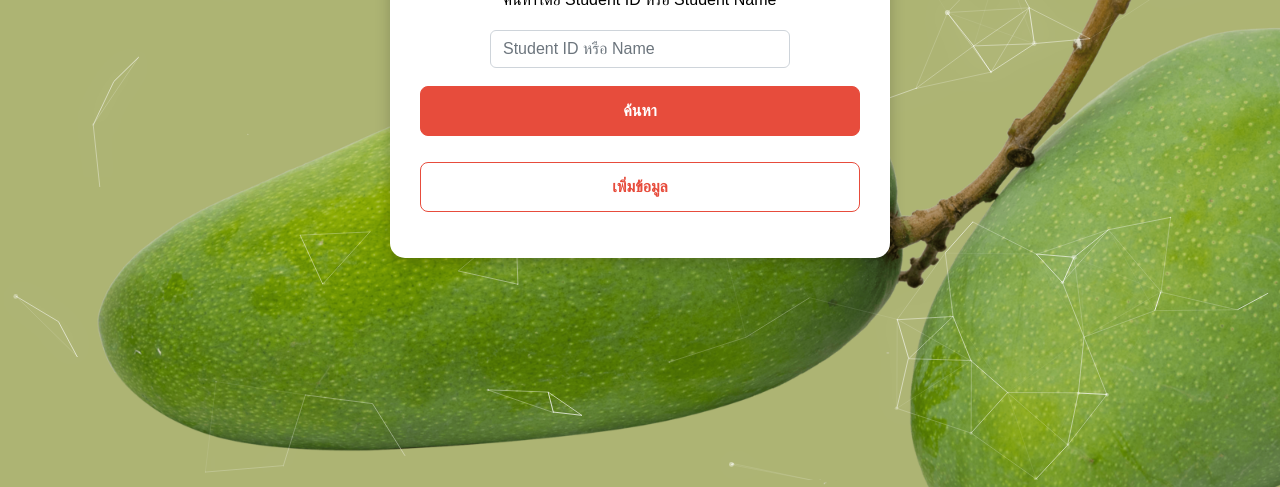
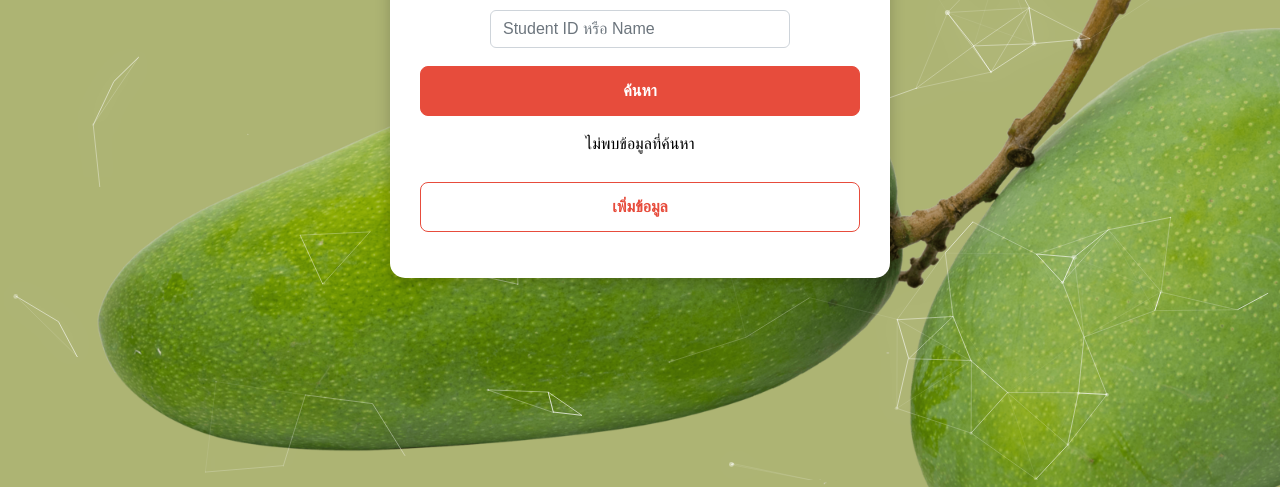
Before and after one commit to BunnyBubui/mangoes, a plain HTML site: page web api/index.html in a window 1280 px wide. Both pictures are taken after a click on the button "ค้นหา". Shown: the part 320-807 px from the top of the page. Drawn offline with nearby package versions, Linux system fonts and the light colour scheme; no server answers; animation ran at ten frames a second; a web font is replaced by a local one.

Commit message:
Update index.html

```diff
--- a/web api/index.html
+++ b/web api/index.html
@@ -299,8 +299,8 @@
             <button class="btn btn-primary mt-2" onclick="searchItem()">ค้นหา</button>
         </div>
 
-        <!-- Display Items -->
-        <div id="items-container"></div>
+        <!-- Display Item -->
+        <div id="item-container"></div>
 
         <!-- Add Item Form -->
         <div class="mb-3">
@@ -311,31 +311,41 @@
             <input type="number" id="addId" class="form-control mt-2" placeholder="Student ID" />
             <button class="btn btn-primary mt-2" onclick="addItem()">เพิ่ม</button>
         </div>
+
+        <!-- Edit Form -->
+        <div id="editForm" style="display: none;">
+            <h3>แก้ไขข้อมูล</h3>
+            <input type="text" id="editName" class="form-control" placeholder="Student Name" />
+            <input type="number" id="editId" class="form-control mt-2" placeholder="Student ID" />
+            <button class="btn btn-warning mt-2" onclick="saveEditItem()">บันทึกการแก้ไข</button>
+            <button class="btn btn-secondary mt-2" onclick="cancelEdit()">ยกเลิก</button>
+        </div>
     </div>
 
 
     <script>
         let items = [];
+        let currentItem = null; // To store the current item for edit
 
+        // Fetch items from the server
         async function fetchItems() {
             try {
                 let response = await fetch("http://localhost:3000/items");
                 let data = await response.json();
                 items = data;
-                displayItems(items);
             } catch (error) {
                 console.error("Error fetching items:", error);
             }
         }
 
-        function displayItems(items) {
-            const container = document.getElementById('items-container');
-            container.innerHTML = '';
+        // Display a single item
+        function displayItem(item) {
+            const container = document.getElementById('item-container');
+            container.innerHTML = ''; // Clear previous results
 
-            items.forEach(item => {
+            if (item) {
                 const itemDiv = document.createElement('div');
                 itemDiv.classList.add('item');
-
                 itemDiv.innerHTML = `
                     <div class="d-flex justify-content-between">
                         <span>ชื่อ: ${item.name}</span>
@@ -344,24 +354,26 @@
                     <button class="btn btn-outline-light" onclick="editItem(${item.id})">แก้ไข</button>
                     <button class="btn btn-danger" onclick="deleteItem(${item.id})">ลบ</button>
                 `;
-
                 container.appendChild(itemDiv);
-            });
+            } else {
+                container.innerHTML = '<p>ไม่พบข้อมูลที่ค้นหา</p>';
+            }
         }
 
+        // Search for an item by ID or Name
         function searchItem() {
             const searchQuery = document.getElementById('searchId').value.toLowerCase();
-            const filteredItems = items.filter(item =>
-                item.id.toString().includes(searchQuery) || item.name.toLowerCase().includes(searchQuery)
-            );
-            displayItems(filteredItems);
+            const item = items.find(i => i.id.toString().includes(searchQuery) || i.name.toLowerCase().includes(searchQuery));
+            displayItem(item); // Display only the matched item
         }
 
+        // Toggle Add Form visibility
         function toggleAddForm() {
             const addForm = document.getElementById('addForm');
             addForm.style.display = addForm.style.display === 'none' ? 'block' : 'none';
         }
 
+        // Add new item
         function addItem() {
             const name = document.getElementById('addName').value;
             const id = document.getElementById('addId').value;
@@ -369,7 +381,7 @@
             if (name && id) {
                 const newItem = { id, name };
                 items.push(newItem);
-                displayItems(items);
+                displayItem(newItem); // Display the new item after adding
                 document.getElementById('addName').value = '';
                 document.getElementById('addId').value = '';
                 document.getElementById('addForm').style.display = 'none';
@@ -378,20 +390,37 @@
             }
         }
 
+        // Edit an item
         function editItem(id) {
-            const item = items.find(item => item.id === id);
-            if (item) {
-                const newName = prompt("แก้ไขชื่อ:", item.name);
-                if (newName) {
-                    item.name = newName;
-                    displayItems(items);
-                }
+            currentItem = items.find(item => item.id === id);
+            if (currentItem) {
+                document.getElementById('editName').value = currentItem.name;
+                document.getElementById('editId').value = currentItem.id;
+                document.getElementById('editForm').style.display = 'block';
             }
         }
 
+        // Save edited item
+        function saveEditItem() {
+            if (currentItem) {
+                currentItem.name = document.getElementById('editName').value;
+                currentItem.id = document.getElementById('editId').value;
+                displayItem(currentItem); // Display updated item
+                document.getElementById('editForm').style.display = 'none';
+                currentItem = null; // Reset current item
+            }
+        }
+
+        // Cancel edit
+        function cancelEdit() {
+            document.getElementById('editForm').style.display = 'none';
+            currentItem = null; // Reset current item
+        }
+
+        // Delete an item
         function deleteItem(id) {
             items = items.filter(item => item.id !== id);
-            displayItems(items);
+            displayItem(null); // Clear the displayed item
         }
 
         window.onload = function () {
@@ -399,73 +428,19 @@
             fetchItems();
         };
 
-
+        // Particles.js setup
         particlesJS("particles-js", {
             particles: {
-                number: {
-                    value: 100,
-                    density: {
-                        enable: true,
-                        value_area: 800
-                    }
-                },
-                color: {
-                    value: "#ffffff"
-                },
-                shape: {
-                    type: "circle",
-                    stroke: {
-                        width: 0,
-                        color: "#000000"
-                    }
-                },
-                opacity: {
-                    value: 0.5,
-                    random: true,
-                    anim: {
-                        enable: true,
-                        speed: 1,
-                        opacity_min: 0.1,
-                        sync: false
-                    }
-                },
-                size: {
-                    value: 3,
-                    random: true,
-                    anim: {
-                        enable: true,
-                        speed: 4,
-                        size_min: 0.1,
-                        sync: false
-                    }
-                },
-                move: {
-                    enable: true,
-                    speed: 2,
-                    direction: "none",
-                    random: false,
-                    straight: false,
-                    out_mode: "out",
-                    bounce: false,
-                    attract: {
-                        enable: false,
-                        rotateX: 600,
-                        rotateY: 1200
-                    }
-                }
+                number: { value: 100, density: { enable: true, value_area: 800 } },
+                color: { value: "#ffffff" },
+                shape: { type: "circle", stroke: { width: 0, color: "#000000" } },
+                opacity: { value: 0.5, random: true, anim: { enable: true, speed: 1, opacity_min: 0.1, sync: false } },
+                size: { value: 3, random: true, anim: { enable: true, speed: 4, size_min: 0.1, sync: false } },
+                move: { enable: true, speed: 2, direction: "none", random: false, straight: false, out_mode: "out", bounce: false }
             },
             interactivity: {
                 detect_on: "canvas",
-                events: {
-                    onhover: {
-                        enable: true,
-                        mode: "repulse"
-                    },
-                    onclick: {
-                        enable: true,
-                        mode: "push"
-                    }
-                }
+                events: { onhover: { enable: true, mode: "repulse" }, onclick: { enable: true, mode: "push" } }
             }
         });
 
```
Lines whose indentation alone changed are shown as unchanged.
